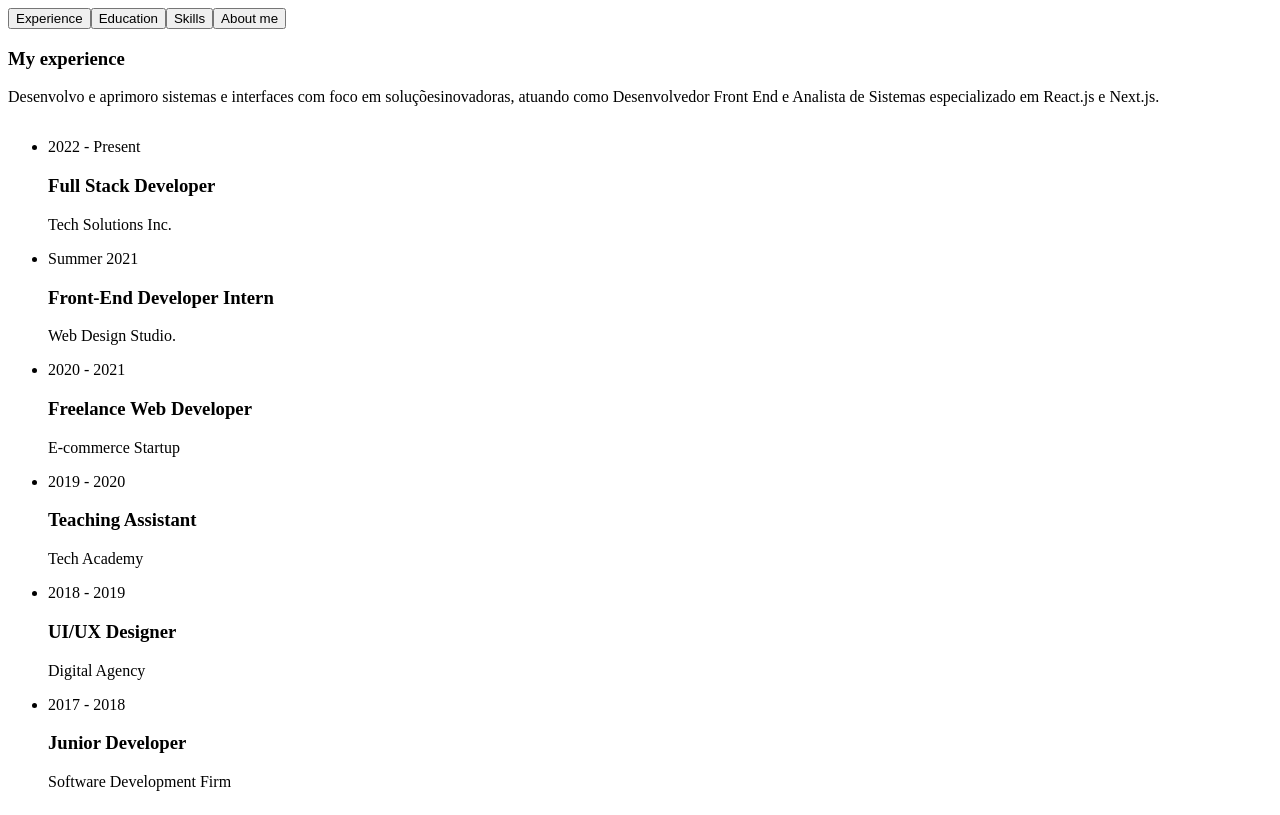
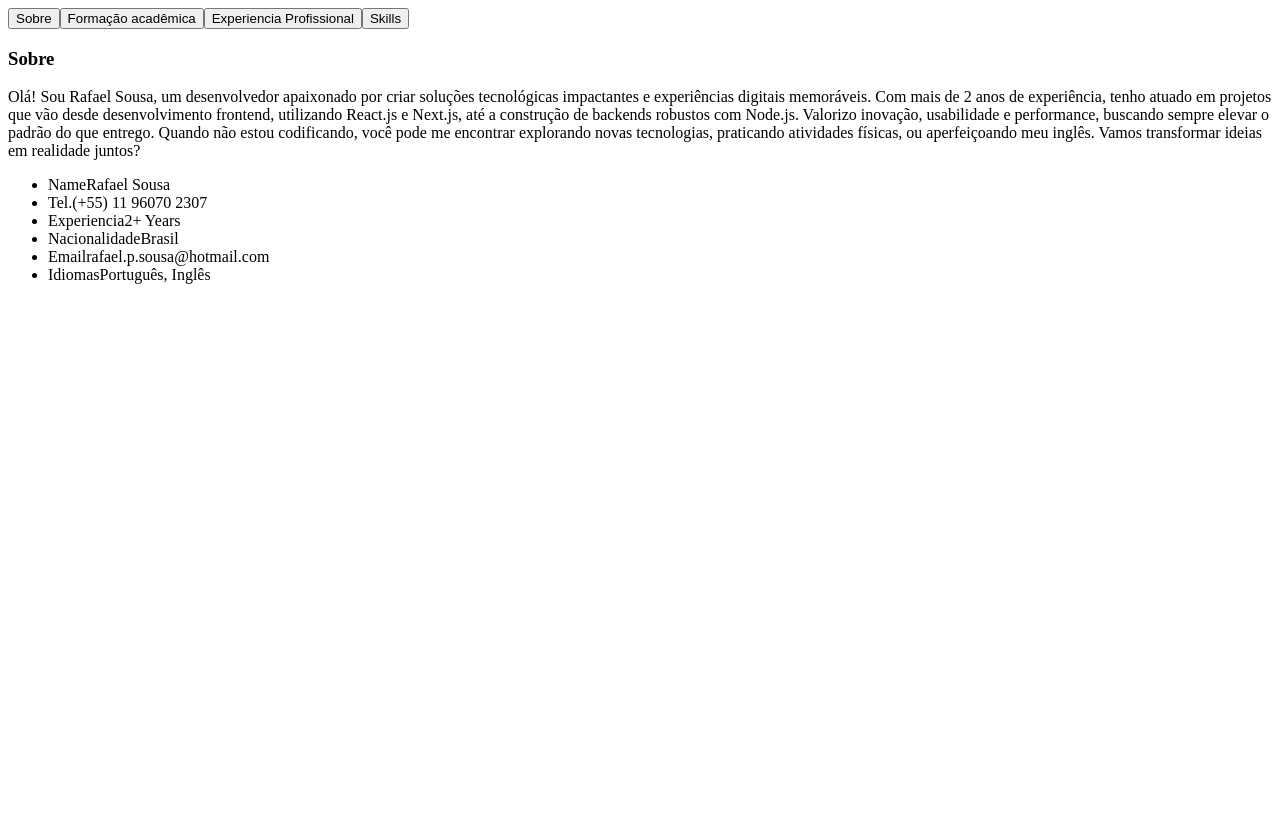
Before and after one commit to RafaaSousa/new-portfolio, a Next.js app: page /resume in a window 1280 px wide. Built offline with nearby package versions, Linux system fonts and the light colour scheme.

Commit message:
resume page update

```diff
--- a/app/resume/page.jsx
+++ b/app/resume/page.jsx
@@ -13,24 +13,24 @@ import { SiTailwindcss, SiNextdotjs } from "react-icons/si";
 
 // about data
 const about = {
-  title: "About me",
+  title: "Sobre",
   description:
-    "Desenvolvo e aprimoro sistemas e interfaces com foco em soluçõesinovadoras, atuando como Desenvolvedor Front End e Analista de Sistemas especializado em React.js e Next.js.",
+    "Olá! Sou Rafael Sousa, um desenvolvedor apaixonado por criar soluções tecnológicas impactantes e experiências digitais memoráveis. Com mais de 2 anos de experiência, tenho atuado em projetos que vão desde desenvolvimento frontend, utilizando React.js e Next.js, até a construção de backends robustos com Node.js. Valorizo inovação, usabilidade e performance, buscando sempre elevar o padrão do que entrego. Quando não estou codificando, você pode me encontrar explorando novas tecnologias, praticando atividades físicas, ou aperfeiçoando meu inglês. Vamos transformar ideias em realidade juntos?",
   info: [
     {
       fieldName: "Name",
       fieldValue: "Rafael Sousa",
     },
     {
-      fieldName: "Phone",
+      fieldName: "Tel.",
       fieldValue: "(+55) 11 96070 2307",
     },
     {
-      fieldName: "Experience",
-      fieldValue: "4+ Years",
+      fieldName: "Experiencia",
+      fieldValue: "2+ Years",
     },
     {
-      fieldName: "Nationality",
+      fieldName: "Nacionalidade",
       fieldValue: "Brasil",
     },
     {
@@ -38,12 +38,8 @@ const about = {
       fieldValue: "rafael.p.sousa@hotmail.com",
     },
     {
-      fieldName: "Freelance",
-      fieldValue: "Available",
-    },
-    {
-      fieldName: "Languages",
-      fieldValue: "Portugues, English",
+      fieldName: "Idiomas",
+      fieldValue: "Português, Inglês",
     },
   ],
 };
@@ -51,88 +47,106 @@ const about = {
 // experience data
 const experience = {
   icon: "/assets/resume/badge.svg",
-  title: "My experience",
+  title: "Experiencia Profissional",
   description:
-    "Desenvolvo e aprimoro sistemas e interfaces com foco em soluçõesinovadoras, atuando como Desenvolvedor Front End e Analista de Sistemas especializado em React.js e Next.js.",
+    "Minha trajetória profissional reflete dedicação e evolução contínua na área de desenvolvimento de software. Durante minha atuação na Almeida Santos Advogados, adquiri habilidades em lidar com sistemas complexos e demandas críticas, aprimorando minha capacidade de solucionar problemas com eficiência e trabalho em equipe. Recentemente, tenho me dedicado a projetos em Next.js, Tailwind CSS e Node.js, desenvolvendo soluções white-label e sites de mentoria que impactam positivamente o mercado. Além disso, estou imerso em projetos de plataformas web robustas com foco em usabilidade, performance e segurança. Minha experiência abrange tanto o desenvolvimento frontend quanto a estruturação de backends organizados e seguros, com o objetivo de entregar produtos que superem as expectativas do usuário final.",
   items: [
     {
-      company: "Tech Solutions Inc.",
-      position: "Full Stack Developer",
-      duration: "2022 - Present",
+      company: "Projeto Bolsa Livre",
+      position: "Desenvolvedor Frontend",
+      duration: "Em andamento",
     },
     {
-      company: "Web Design Studio.",
-      position: "Front-End Developer Intern",
-      duration: "Summer 2021",
+      company: "Projeto White Label",
+      position: "Desenvolvedor Frontend",
+      duration: "Em andamento",
     },
     {
-      company: "E-commerce Startup",
-      position: "Freelance Web Developer",
-      duration: "2020 - 2021",
+      company: "Projeto Crypto Wallet",
+      position: "Desenvolvedor Full Stack",
+      duration: "Em andamento",
     },
     {
-      company: "Tech Academy",
-      position: "Teaching Assistant",
-      duration: "2019 - 2020",
+      company: "Freelance",
+      position: "Desenvolvedor Full Stack",
+      duration: "2023 - Presente",
     },
     {
-      company: "Digital Agency",
-      position: "UI/UX Designer",
-      duration: "2018 - 2019",
-    },
-    {
-      company: "Software Development Firm",
-      position: "Junior Developer",
-      duration: "2017 - 2018",
+      company: "Almeida Santos Advogados",
+      position: "Analista de Sistemas",
+      duration: "2017 - 2024",
     },
   ],
 };
 
+
 // education data
 const education = {
   icon: "/assets/resume/cap.svg",
-  title: "My education",
+  title: "Formação Acadêmica",
   description:
-    "Desenvolvo e aprimoro sistemas e interfaces com foco em soluçõesinovadoras, atuando como Desenvolvedor Front End e Analista de Sistemas especializado em React.js e Next.js.",
+    "Minha formação e certificações destacam meu compromisso em evoluir continuamente na área de tecnologia e desenvolvimento de software. Com experiências que abrangem inteligência emocional, front-end, DevOps e especializações em JavaScript, estou sempre focado em aprimorar minhas habilidades e oferecer soluções robustas.",
   items: [
     {
-      institution: "Online Course Platform",
-      degree: "Full Stack Web Development Bootcamp",
-      duration: "2023",
+      institution: "Conquer",
+      degree: "Inteligência Emocional 4.0",
+      duration: "Outubro de 2024",
     },
     {
-      institution: "Codecademy",
-      degree: "Front-end Track",
-      duration: "2022",
+      institution: "Alura",
+      degree: "Imersão Front-End",
+      duration: "Fevereiro de 2024",
     },
     {
-      institution: "Online Course",
-      degree: "Programming Course",
-      duration: "2020 - 2021",
+      institution: "Rocketseat",
+      degree: "NLW Expert trilha de React",
+      duration: "Fevereiro de 2024",
     },
     {
-      institution: "Tech Institute",
-      degree: "Certified Web Developer",
-      duration: "2019",
+      institution: "Intuix Academy",
+      degree: "Lei Geral de Proteção de Dados (LGPD)",
+      duration: "Agosto de 2023",
     },
     {
-      institution: "Design School",
-      degree: "Diploma in Graphic Design",
-      duration: "2016 - 2018",
+      institution: "Intuix Academy",
+      degree: "ESG - Environmental, Social and Governance",
+      duration: "Agosto de 2023",
     },
     {
-      institution: "Community College",
-      degree: "Associate Degree in Computer Science",
-      duration: "2014 - 2016",
+      institution: "DIO",
+      degree: "Formação JavaScript",
+      duration: "Julho de 2023",
+    },
+    {
+      institution: "DIO",
+      degree: "Git e GitHub",
+      duration: "Julho de 2023",
+    },
+    {
+      institution: "ITCERTS",
+      degree: "DevOps Essentials",
+      duration: "Setembro de 2018",
+    },
+    {
+      institution: "ITCERTS",
+      degree: "DevOps Essentials",
+      duration: "Setembro de 2018",
+    },
+    {
+      institution: "Faculdade Sumaré",
+      degree: "Tecnologia de Banco de Dados",
+      duration: "Concluído em 2017",
     },
   ],
 };
 
+
+
 //skills data
 const skills = {
-  title: "My skills",
+  title: "Skills",
   description:
-    "Desenvolvo e aprimoro sistemas e interfaces com foco em soluçõesinovadoras, atuando como Desenvolvedor Front End e Analista de Sistemas especializado em React.js e Next.js.",
+    "Minha jornada profissional me permitiu adquirir uma ampla gama de habilidades em desenvolvimento front-end e back-end, focando em tecnologias modernas e experiência do usuário. Sou proficiente em HTML5 e CSS3 para construção de layouts responsivos e acessíveis. Utilizo JavaScript como base sólida para desenvolvimento dinâmico, enquanto React.js e Next.js são minhas especialidades para criar interfaces eficientes e escaláveis. Com Tailwind CSS, garanto um design moderno e consistente. No backend, minha experiência com Node.js possibilita a construção de APIs robustas. Além disso, utilizo Figma para prototipagem e design centrado no usuário, garantindo uma experiência visual de alta qualidade.",
   skillList: [
     {
       icon: <FaHtml5 />,
@@ -193,22 +207,77 @@ const Resume = () => {
     >
       <div className="container mx-auto">
         <Tabs
-          defaultValue="experience"
+          defaultValue="about"
           className="flex flex-col xl:flex-row gap-[60px]"
         >
           <TabsList className="flex flex-col w-full max-w-[380px] mx-auto xl:mx-0 gap-6">
-            <TabsTrigger value="experience">Experience</TabsTrigger>
-            <TabsTrigger value="education">Education</TabsTrigger>
+            <TabsTrigger value="about">Sobre</TabsTrigger>
+            <TabsTrigger value="education">Formação acadêmica</TabsTrigger>
+            <TabsTrigger value="experience">Experiencia Profissional</TabsTrigger>
             <TabsTrigger value="skills">Skills</TabsTrigger>
-            <TabsTrigger value="about">About me</TabsTrigger>
           </TabsList>
 
           {/* content */}
           <div className="min-h-[70vh] w-full">
+            {/* about */}
+            <TabsContent
+              value="about"
+              className="w-full text-justify"
+            >
+              <div className="flex flex-col gap-[30px]">
+                <h3 className="text-4xl font-bold text-center xl:text-left">{about.title}</h3>
+                <p className="max-w-[600px] text-white/60 mx-auto xl:mx-0">
+                  {about.description}
+                </p>
+                <ul className="grid grid-cols-1 xl:grid-cols-2 gap-y-6 max-w-[620px] mx-auto xl:mx-0">
+                  {about.info.map((item, index) => {
+                    return (
+                      <li key={index} className="flex items-center justify-center xl:justify-start gap-4">
+                        <span className="text-white/60">{item.fieldName}</span>
+                        <span className="text-sm">{item.fieldValue}</span>
+                      </li>
+                    );
+                  })}
+                </ul>
+              </div>
+            </TabsContent>
+
+            {/* education */}
+            <TabsContent value="education" className="w-full">
+              <div className="flex flex-col gap-[30px] text-justify">
+                <h3 className="text-4xl font-bold text-center xl:text-left">{education.title}</h3>
+                <p className="max-w-[600px] text-white/60 mx-auto xl:mx-0">
+                  {education.description}
+                </p>
+                <ScrollArea className="h-[400px]">
+                  <ul className="grid grid-cols-1 lg:grid-cols-2 gap-[30px]">
+                    {education.items.map((item, index) => {
+                      return (
+                        <li
+                          key={index}
+                          className="bg-[#232329] h-[184px] py-6 px-10 rounded-xl flex flex-col justify-center items-center lg:items-start gap-1 "
+                        >
+                          <span className="text-accent">{item.duration}</span>
+                          <h3 className="text-xl max-w-[260px] min-h-[60px] text-center lg:text-left">
+                            {item.degree}
+                          </h3>
+                          <div className="flex items-center gap-3">
+                            {/* dot */}
+                            <span className="w-[6px] h-[6px] rounded-full bg-accent"></span>
+                            <p className="text-white/60">{item.institution}</p>
+                          </div>
+                        </li>
+                      );
+                    })}
+                  </ul>
+                </ScrollArea>
+              </div>
+            </TabsContent>
+
             {/* experience */}
             <TabsContent value="experience" className="w-full">
-              <div className="flex flex-col gap-[30px] text-center xl:text-left">
-                <h3 className="text-4xl font-bold">{experience.title}</h3>
+              <div className="flex flex-col gap-[30px] text-justify">
+                <h3 className="text-4xl font-bold text-center xl:text-left">{experience.title}</h3>
                 <p className="max-w-[600px] text-white/60 mx-auto xl:mx-0">
                   {experience.description}
                 </p>
@@ -237,43 +306,11 @@ const Resume = () => {
               </div>
             </TabsContent>
 
-            {/* education */}
-            <TabsContent value="education" className="w-full">
-              <div className="flex flex-col gap-[30px] text-center xl:text-left">
-                <h3 className="text-4xl font-bold">{education.title}</h3>
-                <p className="max-w-[600px] text-white/60 mx-auto xl:mx-0">
-                  {education.description}
-                </p>
-                <ScrollArea className="h-[400px]">
-                  <ul className="grid grid-cols-1 lg:grid-cols-2 gap-[30px]">
-                    {education.items.map((item, index) => {
-                      return (
-                        <li
-                          key={index}
-                          className="bg-[#232329] h-[184px] py-6 px-10 rounded-xl flex flex-col justify-center items-center lg:items-start gap-1 "
-                        >
-                          <span className="text-accent">{item.duration}</span>
-                          <h3 className="text-xl max-w-[260px] min-h-[60px] text-center lg:text-left">
-                            {item.degree}
-                          </h3>
-                          <div className="flex items-center gap-3">
-                            {/* dot */}
-                            <span className="w-[6px] h-[6px] rounded-full bg-accent"></span>
-                            <p className="text-white/60">{item.institution}</p>
-                          </div>
-                        </li>
-                      );
-                    })}
-                  </ul>
-                </ScrollArea>
-              </div>
-            </TabsContent>
-
             {/* skills */}
             <TabsContent value="skills" className="w-full h-full">
               <div className="flex flex-col gap-[30px] ">
-                <div className="flex flex-col gap-[30px] text-center xl:text-left">
-                  <h3 className="text-4xl font-bold">{skills.title}</h3>
+                <div className="flex flex-col gap-[30px] text-justify">
+                  <h3 className="text-4xl font-bold text-center xl:text-left">{skills.title}</h3>
                   <p className="max-w-[600px] text-white/60 mx-auto xl:mx-0">
                     {skills.description}
                   </p>
@@ -300,29 +337,6 @@ const Resume = () => {
                 </ul>
               </div>
             </TabsContent>
-
-            {/* about */}
-            <TabsContent
-              value="about"
-              className="w-full text-center xl:text-left"
-            >
-              <div className="flex flex-col gap-[30px]">
-                <h3 className="text-4xl font-bold">{about.title}</h3>
-                <p className="max-w-[600px] text-white/60 mx-auto xl:mx-0">
-                  {about.description}
-                </p>
-                <ul className="grid grid-cols-1 xl:grid-cols-2 gap-y-6 max-w-[620px] mx-auto xl:mx-0">
-                  {about.info.map((item, index) => {
-                    return (
-                      <li key={index} className="flex items-center justify-center xl:justify-start gap-4">
-                        <span className="text-white/60">{item.fieldName}</span>
-                        <span className="text-sm">{item.fieldValue}</span>
-                      </li>
-                    );
-                  })}
-                </ul>
-              </div>
-            </TabsContent>
           </div>
         </Tabs>
       </div>
```
